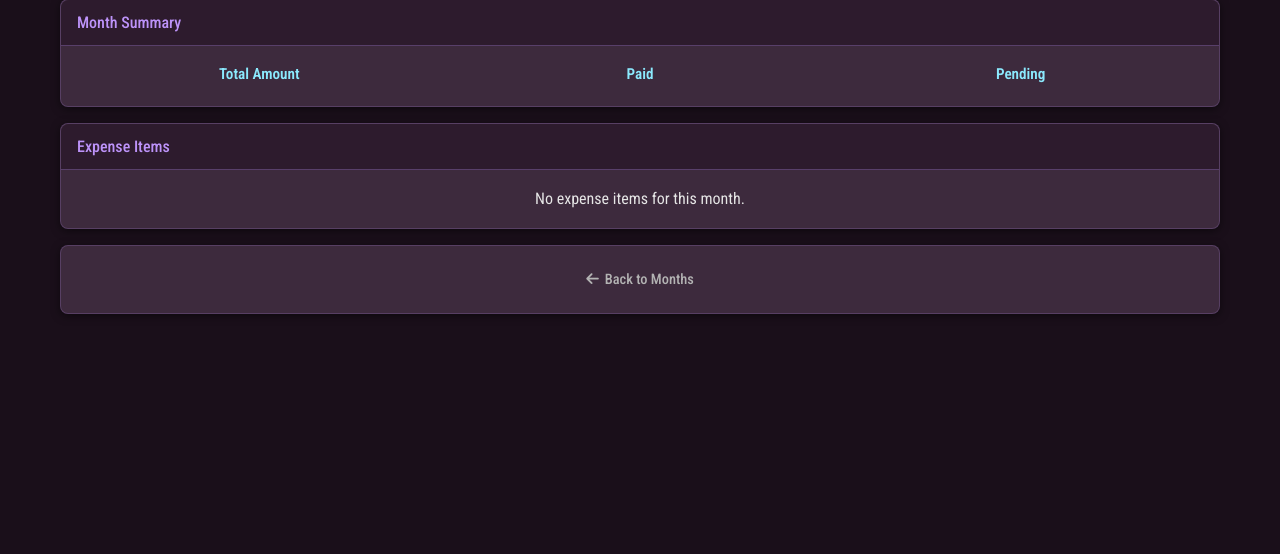
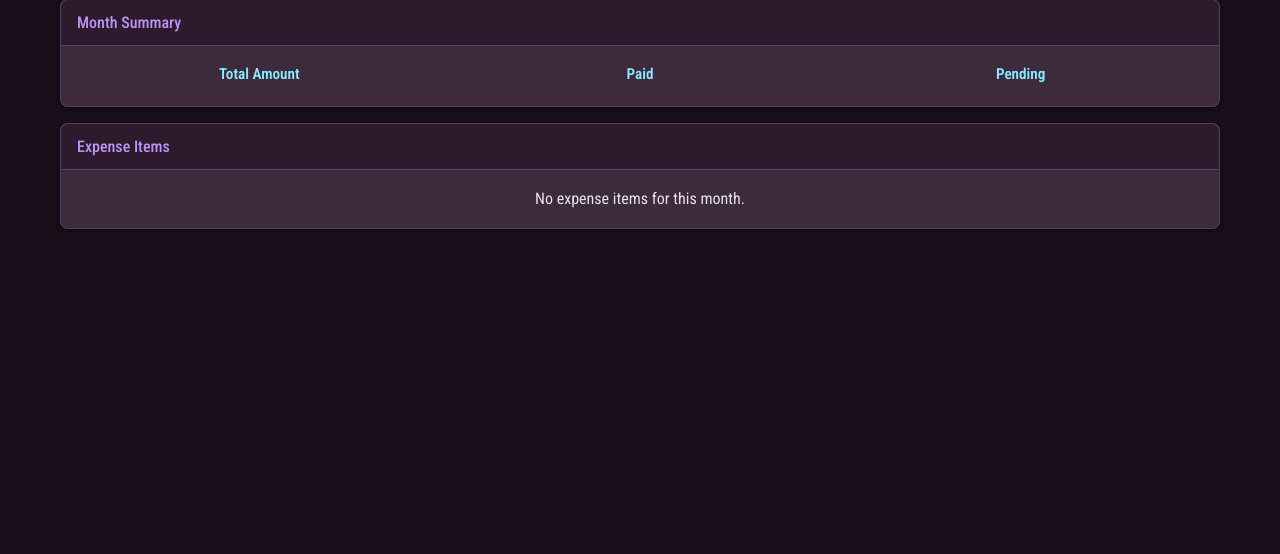
Before and after one commit to MarcinOrlowski/pyggy-expense-tracker, a Django app: template expenses/templates/expenses/month_detail.html in a window 1280 px wide. Shown: the part 165-719 px from the top of the page. Run offline with Django 5.2, Linux system fonts and the light colour scheme; the template is opened without the code that fills it, so the values that code supplies are empty; style sheets or scripts are compiled from the project's sources; some libraries are stand-ins or nearby versions; some web fonts are replaced.

Commit message:
Code cleamnup

```diff
--- a/expenses/templates/expenses/month_detail.html
+++ b/expenses/templates/expenses/month_detail.html
@@ -11,9 +11,4 @@
 <!-- Expense Items Table -->
 {% include "expenses/includes/expense_items_table.html" with table_title="Expense Items" month=month items=expense_items layout="month_detail" empty_message="No expense items for this month." %}
 
-<div class="card">
-    <div class="card-body">
-        <a href="{% url 'month_list' budget.id %}" class="btn btn-secondary"><i class="fas fa-arrow-left icon-left"></i>Back to Months</a>
-    </div>
-</div>
 {% endblock %}
```
